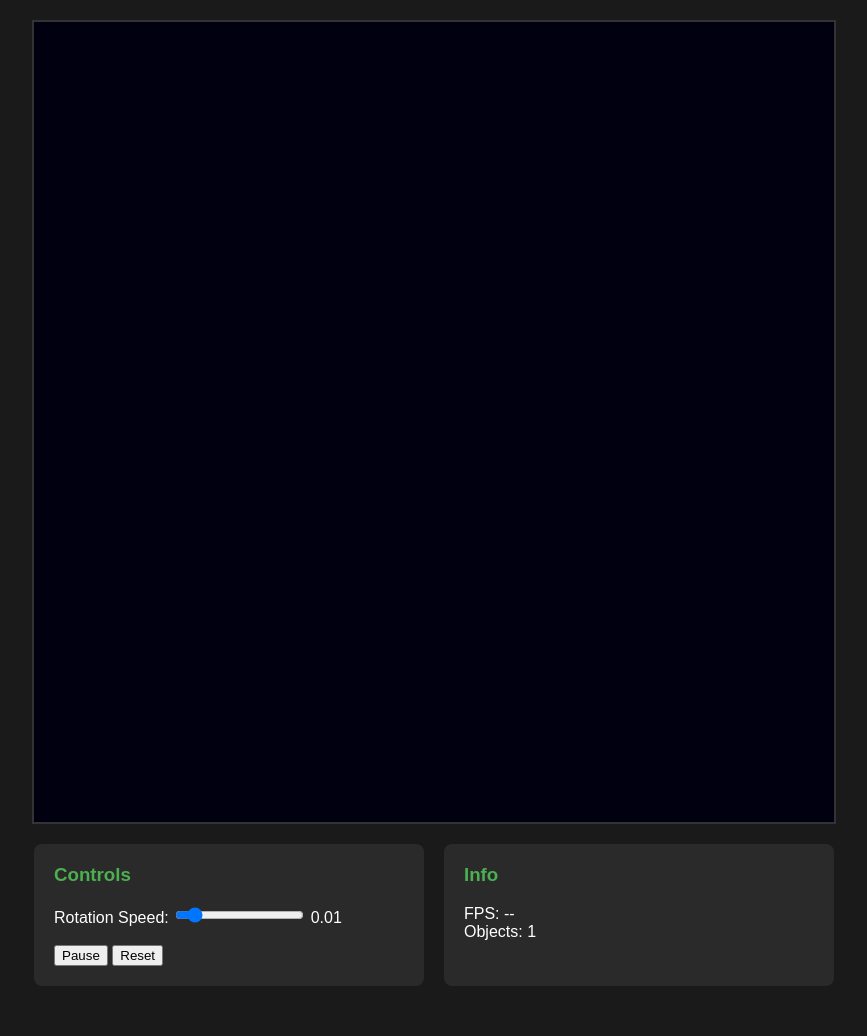
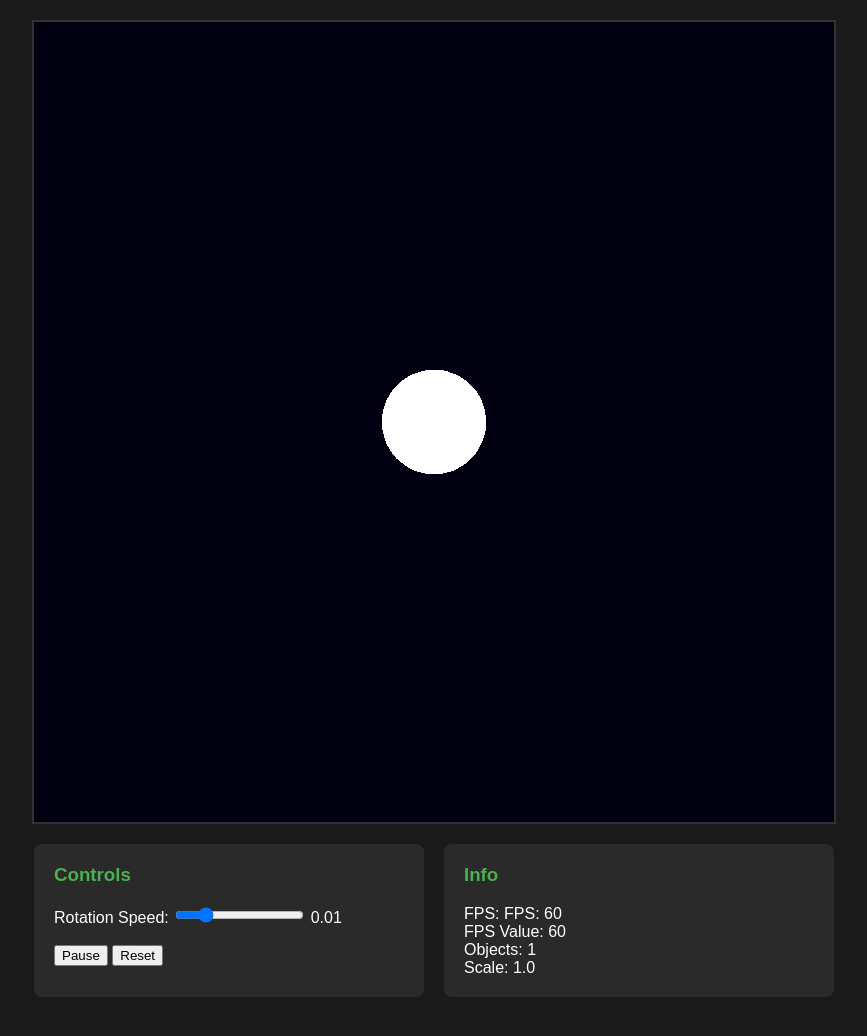
Before and after one commit to ALAF11/pa-solar-system-simulator-10, a plain HTML site: page index.html in a window 1280 px wide. Shown: the whole page, without its empty margins (206-1073 px from the left). Drawn offline with nearby package versions, Linux system fonts and the light colour scheme.

Commit message:
implement UI controls functionality

```diff
--- a/Js/app.js
+++ b/Js/app.js
@@ -4,12 +4,17 @@ window.onload = () => init();
 //Global variables
 let canvas, currentObject, renderer, scene, camera;
 const cameraPositionZ = 10;
-const angle = 0.02; // rotation in radians
+let angle = 0.02; // rotation in radians
 let currentScale = 1; // current scale
 let scaleFactor = 0.1; // scale increase/decrease factor
 let minScale = 0.3; // minimum size
 let maxScale = 2.5; // maximum size
-let mouseX, mouseY; // mouse position
+let mouseX = 0, mouseY = 0; // mouse position
+let animationSpeed = 0.01;
+let isPaused = false;
+let frameCount = 0;
+let lastFPSUpdate = 0;
+let animationId;
 
 // Sets listeners for the mouse position
 document.getElementById("gl-canvas").onmousemove = function (event) {
@@ -61,6 +66,8 @@ const init = () => {
 
     // Render
     render();
+    setupUIControls();
+
 }
 
 //Draws a sphere.
@@ -79,9 +86,74 @@ const makeSphere = () => {
     currentObject = sphere;
 }
 
+const setupUIControls = () => {
+
+    const speedSlider = document.getElementById('rotation-speed');
+    const speedDisplay = document.getElementById('speed-display');
+
+    speedSlider.addEventListener('input', (e) => {
+        angle = parseFloat(e.target.value);
+        speedDisplay.textContent = angle.toFixed(3);
+    });
+
+    const pauseBtn = document.getElementById('pause-btn');
+
+    pauseBtn.addEventListener('click', () => {
+        isPaused = !isPaused;
+        pauseBtn.textContent = isPaused ? 'Continue' : 'Pause';
+
+        if (isPaused) {
+            cancelAnimationFrame(animationId);
+        } else {
+            render();
+        }
+    });
+
+    // Reset button
+    document.getElementById('reset-btn').addEventListener('click', () => {
+
+        currentObject.rotation.set(0, 0, 0);
+        currentObject.position.set(0, 0, 0);
+        currentScale = 1;
+        currentObject.scale.set(1, 1, 1);
+
+        speedSlider.value = 0.02;
+        speedDisplay.textContent = '0.020';
+        angle = 0.02;
+
+        isPaused = false;
+        pauseBtn.textContent = 'Pause';
+
+        updateInfoDisplay();
+    });
+
+    updateInfoDisplay();
+};
+
+const updateInfoDisplay = () => {
+    document.getElementById('scale-display').textContent = currentScale.toFixed(1);
+
+    document.getElementById('object-count').textContent = scene.children.length;
+};
+
+const updateFPS = () => {
+    frameCount++;
+    const now = performance.now();
+
+    if (now - lastFPSUpdate >= 1000) {
+        const fps = Math.round((frameCount * 1000) / (now - lastFPSUpdate));
+        document.getElementById('fps-counter').textContent = `FPS: ${fps}`;
+        document.getElementById('fps-display').textContent = fps;
+        frameCount = 0;
+        lastFPSUpdate = now;
+    }
+};
+
 
 // The render loop.
 const render = () => {
+    if (isPaused) return;
+
     //  Apply translation
     currentObject.position.set(mouseX, mouseY);
 
@@ -92,9 +164,12 @@ const render = () => {
     // Apply scaling
     currentObject.scale.set(currentScale, currentScale, currentScale);
 
+    updateInfoDisplay();
+    updateFPS();
+
     // Draw the scene
     renderer.render(scene, camera);
 
     // Make the new frame
-    requestAnimationFrame(render);
+    animationId = requestAnimationFrame(render);
 }
--- a/index.html
+++ b/index.html
@@ -31,7 +31,7 @@
         <h3 style="margin-top: 0; color: #4CAF50;">Controls</h3>
 
         <label>Rotation Speed:</label>
-        <input type="range" id="rotation-speed" min="0" max="0.1" value="0.01" step="0.001">
+        <input type="range" id="rotation-speed" min="0" max="0.1" value="0.02" step="0.001">
         <span id="speed-display">0.01</span>
 
         <br><br>
@@ -42,7 +42,9 @@
     <div style="background-color: #2a2a2a; padding: 20px; border-radius: 8px; flex: 1;">
         <h3 style="margin-top: 0; color: #4CAF50;">Info</h3>
         <div>FPS: <span id="fps-counter">--</span></div>
+        <div>FPS Value: <span id="fps-display">0</span></div>
         <div>Objects: <span id="object-count">1</span></div>
+        <div>Scale: <span id="scale-display">1.0</span></div>
     </div>
 </div>
 
```
